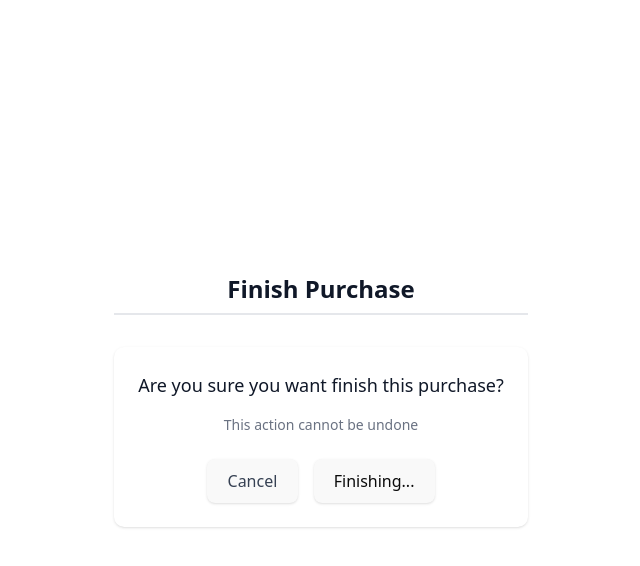
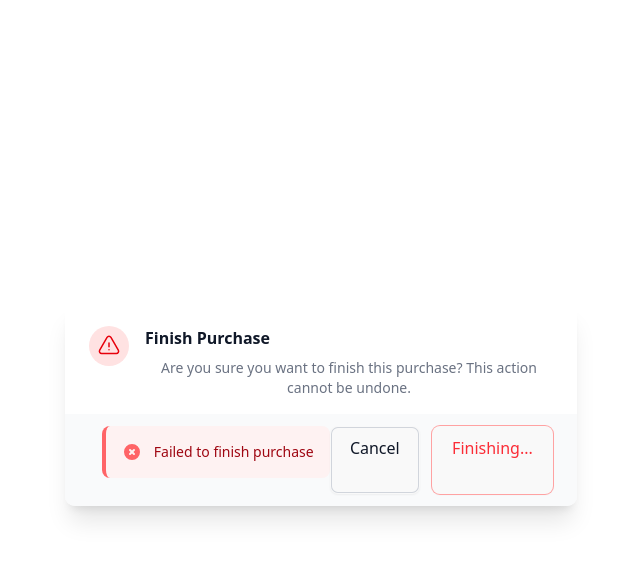
Before and after one commit to Samupindo/Prices, a React (Vite) app in the folder frontend/: page /purchases/1/finish in a window 1280 px wide. Both pictures are taken after a click on the button "Finish". Shown: the top 566 px of the page, without its empty margins (319-959 px from the left). Built offline with nearby package versions, Linux system fonts and the light colour scheme; no server answers.

Commit message:
Editando deletes y updates

```diff
--- a/frontend/src/components/products/DeleteProduct.tsx
+++ b/frontend/src/components/products/DeleteProduct.tsx
@@ -61,18 +61,19 @@ export const DeleteProduct = () => {
                     </div>
                     <div className="bg-gray-50 px-4 py-3 sm:flex sm:flex-row-reverse sm:px-6">
                         <div className="flex justify-center w-full sm:justify-end">
-                            <button
-                                onClick={handleDelete}
-                                disabled={isLoading}
-                                className={`inline-flex w-full justify-center rounded-md bg-red-600 px-3 py-2 text-sm font-semibold text-red-500 shadow-xs bg-red-800 hover:bg-red-500 ring-1 ring-red-300 ${isLoading ? 'cursor-not-allowed' : ''} sm:ml-3 sm:w-auto`}
-                            >
-                                {isLoading ? 'Deleting...' : 'Delete'}
-                            </button>
+
                             <button
                                 onClick={() => navigate("/products", { replace: true })}
                                 className="mt-3 inline-flex w-full justify-center rounded-md bg-white px-3 py-2 text-sm font-semibold text-gray-900 shadow-xs ring-1 ring-gray-300 ring-inset hover:bg-gray-50 sm:mt-0 sm:w-auto"
                             >
                                 Cancel
+                            </button>
+                            <button
+                                onClick={handleDelete}
+                                disabled={isLoading}
+                                className={`inline-flex w-full justify-between ml-10 rounded-md bg-red-600 px-3 py-2 text-sm font-semibold text-red-500 shadow-xs bg-red-800 hover:bg-red-500 ring-1 ring-red-300 ${isLoading ? 'cursor-not-allowed' : ''} sm:ml-3 sm:w-auto`}
+                            >
+                                {isLoading ? 'Deleting...' : 'Delete'}
                             </button>
                         </div>
                     </div>
--- a/frontend/src/components/products/UpdateProduct.tsx
+++ b/frontend/src/components/products/UpdateProduct.tsx
@@ -94,12 +94,22 @@ export const UpdateProduct = () => {
     }
 
     return (
-        <div className="max-w-3xl mx-auto px-4 sm:px-6 lg:px-8">
-            <h2 className="text-2xl text-center font-bold mb-8 text-gray-900 pb-2 border-b-2 border-gray-200">
-                Update Product
-            </h2>
-            <div className="bg-white shadow rounded-lg">
-                <div className="p-6">
+        <div className="container mx-auto p-8 ">
+            <div className="max-w-4xl mx-auto mb-6 mt-10">
+                <div className="bg-white shadow-md rounded-lg p-6">
+                    <ProductDetail />
+                </div>
+                <div className="relative transform overflow-hidden rounded-lg  bg-white text-left shadow-xl transition-all sm:my-8 sm:w-full sm:max-w-lg">
+                    <div className="bg-white px-4 pt-5 pb-4 sm:p-6 sm:pb-4 sm:flex sm:items-center">
+                        <div className="sm:flex sm:items-center">
+                            <div className="mx-auto flex size-12 shrink-0 items-center justify-center rounded-full bg-indigo-100 sm:mx-0 sm:size-10">
+                                <svg className="size-6 text-indigo-600" fill="none" viewBox="0 0 24 24" stroke-width="1.5" stroke="currentColor" aria-hidden="true" data-slot="icon">
+                                    <path stroke-linecap="round" stroke-linejoin="round" d="M16.862 4.487l1.687-1.688a1.875 1.875 0 112.652 2.652L10.582 16.07a4.5 4.5 0 01-1.897 1.13L6 18l.8-2.685a4.5 4.5 0 011.13-1.897l8.932-8.931zm0 0L19.5 7.125M18 14v4.75A2.25 2.25 0 0115.75 21H5.25A2.25 2.25 0 013 18.75V8.25A2.25 2.25 0 015.25 6H10" />
+                                </svg>
+                            </div>
+                            <div className="mt-3 text-center sm:mt-0 sm:ml-4 sm:text-left">
+                                <h3 className="text-base font-semibold text-gray-900" id="modal-title">Update Product</h3>
+                                <div className="mt-2">
                                     <form onSubmit={handleSubmit} className="space-y-6">
                                         <div>
                                             <label htmlFor="name" className="block text-sm font-medium text-gray-700">
@@ -118,7 +128,7 @@ export const UpdateProduct = () => {
                                             </div>
                                         </div>
 
-                        <div>
+                                        <div className="flex justify-center w-full sm:justify-end">
                                             <button
                                                 type="submit"
                                                 disabled={isLoading}
@@ -126,10 +136,21 @@ export const UpdateProduct = () => {
                                             >
                                                 {isLoading ? 'Actualizando...' : 'Actualizar'}
                                             </button>
+                                            <button
+                                                type="button"
+                                                onClick={() => navigate("/products")}
+                                                className="mt-3 inline-flex justify-center py-2 px-4 border border-gray-300 rounded-md shadow-sm text-sm font-medium text-gray-700 bg-white hover:bg-gray-50 focus:outline-none focus:ring-2 focus:ring-offset-2 focus:ring-indigo-500 sm:mt-0"
+                                            >
+                                                Cancelar
+                                            </button>
                                         </div>
                                     </form>
                                 </div>
                             </div>
                         </div>
+                    </div>
+                </div>
+            </div>
+        </div>
     );
 };
--- a/frontend/src/components/purchases/AddProduct.tsx
+++ b/frontend/src/components/purchases/AddProduct.tsx
@@ -69,11 +69,19 @@ export const AddProduct = () => {
     };
 
     return (
-        <div className="max-w-3xl mx-auto px-4 sm:px-6 lg:px-8">
-           <h2 className="text-2xl text-center font-bold mb-8 text-gray-900 pb-2 border-b-2 border-gray-200">
-                Add Product to Purchase
-            </h2>
-            <div className="mb-8">
+        <div className="container mx-auto p-8">
+            <div className="max-w-4xl mx-auto mb-6 mt-10">
+                <div className="relative transform overflow-hidden rounded-lg bg-white text-left shadow-xl transition-all sm:my-8 sm:w-full sm:max-w-lg">
+                    <div className="bg-white px-4 pt-5 pb-4 sm:p-6 sm:pb-4">
+                        <div className="sm:flex sm:items-start">
+                            <div className="mx-auto flex size-12 shrink-0 items-center justify-center rounded-full bg-indigo-100 sm:mx-0 sm:size-10">
+                                <svg className="size-6 text-indigo-600" fill="none" viewBox="0 0 24 24" stroke-width="1.5" stroke="currentColor" aria-hidden="true" data-slot="icon">
+                                    <path stroke-linecap="round" stroke-linejoin="round" d="M16.862 4.487l1.687-1.688a1.875 1.875 0 112.652 2.652L10.582 16.07a4.5 4.5 0 01-1.897 1.13L6 18l.8-2.685a4.5 4.5 0 011.13-1.897l8.932-8.931zm0 0L19.5 7.125M18 14v4.75A2.25 2.25 0 0115.75 21H5.25A2.25 2.25 0 013 18.75V8.25A2.25 2.25 0 015.25 6H10" />
+                                </svg>
+                            </div>
+                            <div className="mt-3 text-center sm:mt-0 sm:ml-4 sm:text-left">
+                                <h3 className="text-base font-semibold text-gray-900" id="modal-title">Add Product to Purchase</h3>
+                                <div className="mt-2">
                                     {error && (
                                         <div className="mb-4 p-4 rounded-md bg-red-50 border-l-4 border-red-400">
                                             <div className="flex">
@@ -88,37 +96,37 @@ export const AddProduct = () => {
                                             </div>
                                         </div>
                                     )}
-
-                <form onSubmit={handleSubmit} className="space-y-4">
+                                    <form onSubmit={handleSubmit} className="space-y-6">
                                         <div>
                                             <label htmlFor="productInShopId" className="block text-sm font-medium text-gray-700">
                                                 Product in Shop ID
                                             </label>
+                                            <div className="mt-1">
                                                 <input
                                                     type="number"
                                                     id="productInShopId"
                                                     name="productInShopId"
                                                     value={productInShopId}
                                                     onChange={handleOnChange}
-                            className="mt-1 block w-full rounded-md border-gray-300 shadow-sm focus:border-indigo-500 focus:ring-indigo-500 sm:text-sm"
+                                                    className="shadow-sm focus:ring-indigo-500 focus:border-indigo-500 block w-full sm:text-sm border-gray-300 rounded-md"
                                                     required
                                                     min="1"
                                                 />
                                             </div>
+                                        </div>
 
-                    <div className="flex justify-end space-x-4">
+                                        <div className="flex justify-center w-full sm:justify-end">
                                             <button
                                                 type="button"
                                                 onClick={() => navigate(`/purchases/${purchaseId}`)}
-                            className="px-4 py-2 border border-gray-300 rounded-md text-sm font-medium text-gray-700 bg-white hover:bg-gray-50"
+                                                className="mt-3 inline-flex w-full justify-center rounded-md bg-white px-3 py-2 text-sm font-semibold text-gray-900 shadow-xs ring-1 ring-gray-300 ring-inset hover:bg-gray-50 sm:mt-0 sm:w-auto"
                                             >
                                                 Cancel
                                             </button>
                                             <button
                                                 type="submit"
                                                 disabled={isLoading || !productInShopId}
-                            className={`px-4 py-2 border border-transparent rounded-md text-sm font-medium ${isLoading || !productInShopId ? 'bg-indigo-400 cursor-not-allowed' : 'bg-indigo-600 hover:bg-indigo-700'
-                                }`}
+                                                className={`inline-flex w-full justify-center rounded-md bg-indigo-600 px-3 py-2 text-sm font-semibold text-indigo-500 shadow-xs bg-indigo-800 hover:bg-indigo-500 ring-1 ring-indigo-300 ${isLoading || !productInShopId ? 'cursor-not-allowed' : ''} sm:ml-3 sm:w-auto`}
                                             >
                                                 {isLoading ? 'Adding...' : 'Add Product'}
                                             </button>
@@ -126,5 +134,10 @@ export const AddProduct = () => {
                                     </form>
                                 </div>
                             </div>
+                        </div>
+                    </div>
+                </div>
+            </div>
+        </div>
     );
 };
--- a/frontend/src/components/purchases/DeleteProductFromPurchase.tsx
+++ b/frontend/src/components/purchases/DeleteProductFromPurchase.tsx
@@ -69,61 +69,64 @@ export const DeleteProductFromPurchase = () => {
     };
 
     return (
-        <div className="max-w-3xl mx-auto px-4 sm:px-6 lg:px-8">
-<h2 className="text-2xl text-center font-bold mb-8 text-gray-900 pb-2 border-b-2 border-gray-200">
-                Delete Product from Purchase
-            </h2>
-
-                {error && (
-                    <div className="mb-4 p-4 rounded-md bg-red-50 border-l-4 border-red-400">
-                        <div className="flex">
-                            <div className="flex-shrink-0">
-                                <svg className="h-5 w-5 text-red-400" viewBox="0 0 20 20" fill="currentColor">
-                                    <path fillRule="evenodd" d="M10 18a8 8 0 100-16 8 8 0 000 16zM8.707 7.293a1 1 0 00-1.414 1.414L8.586 10l-1.293 1.293a1 1 0 101.414 1.414L10 11.414l1.293 1.293a1 1 0 001.414-1.414L11.414 10l1.293-1.293a1 1 0 00-1.414-1.414L10 8.586 8.707 7.293z" clipRule="evenodd" />
+        <div className="container mx-auto p-8">
+            <div className="max-w-4xl mx-auto mb-6 mt-10">
+                <div className="bg-white shadow-md rounded-lg p-6">
+                    <PurchaseDetail />
+                </div>
+                <div className="relative transform overflow-hidden rounded-lg bg-white text-left shadow-xl transition-all sm:my-8 sm:w-full sm:max-w-lg">
+                    <div className="bg-white px-4 pt-5 pb-4 sm:p-6 sm:pb-4">
+                        <div className="sm:flex sm:items-start">
+                            <div className="mx-auto flex size-12 shrink-0 items-center justify-center rounded-full bg-red-100 sm:mx-0 sm:size-10">
+                                <svg className="size-6 text-red-600" fill="none" viewBox="0 0 24 24" stroke-width="1.5" stroke="currentColor" aria-hidden="true" data-slot="icon">
+                                    <path stroke-linecap="round" stroke-linejoin="round" d="M12 9v3.75m-9.303 3.376c-.866 1.5.217 3.374 1.948 3.374h14.71c1.73 0 2.813-1.874 1.948-3.374L13.949 3.378c-.866-1.5-3.032-1.5-3.898 0L2.697 16.126ZM12 15.75h.007v.008H12v-.008Z" />
                                 </svg>
                             </div>
-                            <div className="ml-3">
-                                <h3 className="text-sm font-medium text-red-800">{error}</h3>
-                            </div>
-                        </div>
-                    </div>
-                )}
-
-                <form onSubmit={handleSubmit} className="space-y-4">
+                            <div className="mt-3 text-center sm:mt-0 sm:ml-4 sm:text-left">
+                                <h3 className="text-base font-semibold text-gray-900" id="modal-title">Delete Product from Purchase</h3>
+                                <div className="mt-2">
+                                    <form onSubmit={handleSubmit} className="space-y-6">
                                         <div>
                                             <label htmlFor="productInShopId" className="block text-sm font-medium text-gray-700">
                                                 Product in Shop ID
                                             </label>
+                                            <div className="mt-1">
                                                 <input
                                                     type="number"
                                                     id="productInShopId"
                                                     name="productInShopId"
                                                     value={productInShopId}
                                                     onChange={handleOnChange}
-                            className="mt-1 block w-full rounded-md border-gray-300 shadow-sm focus:border-indigo-500 focus:ring-indigo-500 sm:text-sm"
+                                                    className="shadow-sm focus:ring-red-500 focus:border-red-500 block w-full sm:text-sm border-gray-300 rounded-md"
                                                     required
                                                     min="1"
                                                 />
                                             </div>
+                                        </div>
 
-                    <div className="flex justify-end space-x-4">
+                                        <div className="flex justify-center w-full sm:justify-end">
                                             <button
                                                 type="button"
                                                 onClick={() => navigate(`/purchases/${purchaseId}`)}
-                            className="px-4 py-2 border border-gray-300 rounded-md text-sm font-medium text-gray-700 bg-white hover:bg-gray-50"
+                                                className="mt-3 inline-flex w-full justify-center rounded-md bg-white px-3 py-2 text-sm font-semibold text-gray-900 shadow-xs ring-1 ring-gray-300 ring-inset hover:bg-gray-50 sm:mt-0 sm:w-auto"
                                             >
                                                 Cancel
                                             </button>
                                             <button
                                                 type="submit"
                                                 disabled={isLoading || !productInShopId}
-                            className={`px-4 py-2 bg-red-600 text-red-600 rounded hover:bg-red-700 focus:outline-none focus:ring-2 focus:ring-red-500 ${isLoading || !productInShopId ? 'cursor-not-allowed' : ''}`}
+                                                className={`inline-flex w-full justify-center rounded-md bg-red-600 px-3 py-2 text-sm font-semibold text-red-500 shadow-xs bg-red-800 hover:bg-red-500 ring-1 ring-red-300 ${isLoading || !productInShopId ? 'cursor-not-allowed' : ''} sm:ml-3 sm:w-auto`}
                                             >
                                                 {isLoading ? 'Deleting...' : 'Delete Product'}
                                             </button>
                                         </div>
                                     </form>
                                 </div>
-
+                            </div>
+                        </div>
+                    </div>
+                </div>
+            </div>
+        </div>
     );
 };
--- a/frontend/src/components/purchases/DeletePurchase.tsx
+++ b/frontend/src/components/purchases/DeletePurchase.tsx
@@ -52,18 +52,19 @@ export const DeletePurchase = () => {
                     </div>
                     <div className="bg-gray-50 px-4 py-3 sm:flex sm:flex-row-reverse sm:px-6">
                         <div className="flex justify-center w-full sm:justify-end">
+
+                            <button
+                                onClick={() => navigate("/purchases", { replace: true })}
+                                className="mt-3 inline-flex w-full justify-center rounded-md bg-white px-3 py-2 text-sm font-semibold text-gray-900 shadow-xs ring-1 ring-gray-300 ring-inset hover:bg-gray-50 sm:mt-0 sm:w-auto"
+                            >
+                                Cancel
+                            </button>
                             <button
                                 onClick={handleDelete}
                                 disabled={isLoading}
                                 className={`inline-flex w-full justify-center rounded-md bg-red-600 px-3 py-2 text-sm font-semibold text-red-500 shadow-xs bg-red-800 hover:bg-red-500 ring-1 ring-red-300 ${isLoading ? 'cursor-not-allowed' : ''} sm:ml-3 sm:w-auto`}
                             >
                                 {isLoading ? 'Deleting...' : 'Delete'}
-                            </button>
-                            <button
-                                onClick={() => navigate("/purchases", { replace: true })}
-                                className="mt-3 inline-flex w-full justify-center rounded-md bg-white px-3 py-2 text-sm font-semibold text-gray-900 shadow-xs ring-1 ring-gray-300 ring-inset hover:bg-gray-50 sm:mt-0 sm:w-auto"
-                            >
-                                Cancel
                             </button>
                         </div>
                     </div>
--- a/frontend/src/components/purchases/FinishPurchase.tsx
+++ b/frontend/src/components/purchases/FinishPurchase.tsx
@@ -3,14 +3,12 @@ import { useState } from "react";
 import { finishPurchase } from "../../services/PurchaseService";
 import { useNavigate } from "react-router-dom";
 import { PurchaseDetail } from "./PurchaseDetail";
+
 export const FinishPurchase = () => {
     const navigate = useNavigate();
     const { purchaseId } = useParams();
     const [error, setError] = useState<string | null>(null);
     const [isLoading, setIsLoading] = useState(false);
-
-
-
 
     const handleFinish = async () => {
         if (!purchaseId) {
@@ -33,32 +31,52 @@ export const FinishPurchase = () => {
             console.error('Error finishing purchase:', error);
         }
     };
+
     return (
-                <div className="max-w-3xl mx-auto px-4 sm:px-6 lg:px-8">
-<h2 className="text-2xl text-center font-bold mb-8 text-gray-900 pb-2 border-b-2 border-gray-200">
-                Finish Purchase
-            </h2>
-                    <div className="bg-white shadow rounded-lg">
-                        <div className="p-6">
-                            <div className="text-center">
-                                <h3 className="text-lg font-medium text-gray-900 mb-4">
-                                    Are you sure you want finish this purchase?
-                                </h3>
-                                <p className="text-sm text-gray-500 mb-6">
-                                    This action cannot be undone
-                                </p>
-
-                                <div className="flex justify-center gap-4">
+        <div className="container mx-auto p-8">
+            <div className="max-w-4xl mx-auto mb-6 mt-10">
+                <div className="relative transform overflow-hidden rounded-lg bg-white text-left shadow-xl transition-all sm:my-8 sm:w-full sm:max-w-lg">
+                    <div className="bg-white px-4 pt-5 pb-4 sm:p-6 sm:pb-4">
+                        <div className="sm:flex sm:items-start">
+                            <div className="mx-auto flex size-12 shrink-0 items-center justify-center rounded-full bg-red-100 sm:mx-0 sm:size-10">
+                                <svg className="size-6 text-red-600" fill="none" viewBox="0 0 24 24" stroke-width="1.5" stroke="currentColor" aria-hidden="true" data-slot="icon">
+                                    <path stroke-linecap="round" stroke-linejoin="round" d="M12 9v3.75m-9.303 3.376c-.866 1.5.217 3.374 1.948 3.374h14.71c1.73 0 2.813-1.874 1.948-3.374L13.949 3.378c-.866-1.5-3.032-1.5-3.898 0L2.697 16.126ZM12 15.75h.007v.008H12v-.008Z" />
+                                </svg>
+                            </div>
+                            <div className="mt-3 text-center sm:mt-0 sm:ml-4 sm:text-left">
+                                <h3 className="text-base font-semibold text-gray-900" id="modal-title">Finish Purchase</h3>
+                                <div className="mt-2">
+                                    <p className="text-sm text-gray-500 text-center">Are you sure you want to finish this purchase? This action cannot be undone.</p>
+                                </div>
+                            </div>
+                        </div>
+                    </div>
+                    <div className="bg-gray-50 px-4 py-3 sm:flex sm:flex-row-reverse sm:px-6">
+                        <div className="flex justify-center w-full sm:justify-end">
+                            {error && (
+                                <div className="mb-4 p-4 rounded-md bg-red-50 border-l-4 border-red-400">
+                                    <div className="flex">
+                                        <div className="flex-shrink-0">
+                                            <svg className="h-5 w-5 text-red-400" viewBox="0 0 20 20" fill="currentColor">
+                                                <path fillRule="evenodd" d="M10 18a8 8 0 100-16 8 8 0 000 16zM8.707 7.293a1 1 0 00-1.414 1.414L8.586 10l-1.293 1.293a1 1 0 101.414 1.414L10 11.414l1.293 1.293a1 1 0 001.414-1.414L11.414 10l1.293-1.293a1 1 0 00-1.414-1.414L10 8.586 8.707 7.293z" clipRule="evenodd" />
+                                            </svg>
+                                        </div>
+                                        <div className="ml-3">
+                                            <h3 className="text-sm font-medium text-red-800">{error}</h3>
+                                        </div>
+                                    </div>
+                                </div>
+                            )}
                             <button
                                 onClick={() => navigate('/purchases')}
-                                        className="inline-flex justify-center py-2 px-4 border border-gray-300 shadow-sm text-sm font-medium rounded-md text-gray-700 bg-white hover:bg-gray-50 focus:outline-none focus:ring-2 focus:ring-offset-2 focus:ring-indigo-500"
+                                className="mt-3 inline-flex w-full justify-center rounded-md bg-white px-3 py-2 text-sm font-semibold text-gray-900 shadow-xs ring-1 ring-gray-300 ring-inset hover:bg-gray-50 sm:mt-0 sm:w-auto"
                             >
                                 Cancel
                             </button>
                             <button
                                 onClick={handleFinish}
                                 disabled={isLoading}
-                                        className={`inline-flex justify-center py-2 px-4 border border-transparent shadow-sm text-sm font-medium rounded-md focus:outline-none focus:ring-2 focus:ring-offset-2 focus:ring-red-500 ${isLoading ? 'bg-red-400 cursor-not-allowed' : 'bg-red-600 hover:bg-red-700'}`}
+                                className={`inline-flex w-full justify-center rounded-md bg-red-600 px-3 py-2 text-sm font-semibold text-red-500 shadow-xs bg-red-800 hover:bg-red-500 ring-1 ring-red-300 ${isLoading ? 'cursor-not-allowed' : ''} sm:ml-3 sm:w-auto`}
                             >
                                 {isLoading ? 'Finishing...' : 'Finish'}
                             </button>
```
Lines whose indentation alone changed are shown as unchanged.
